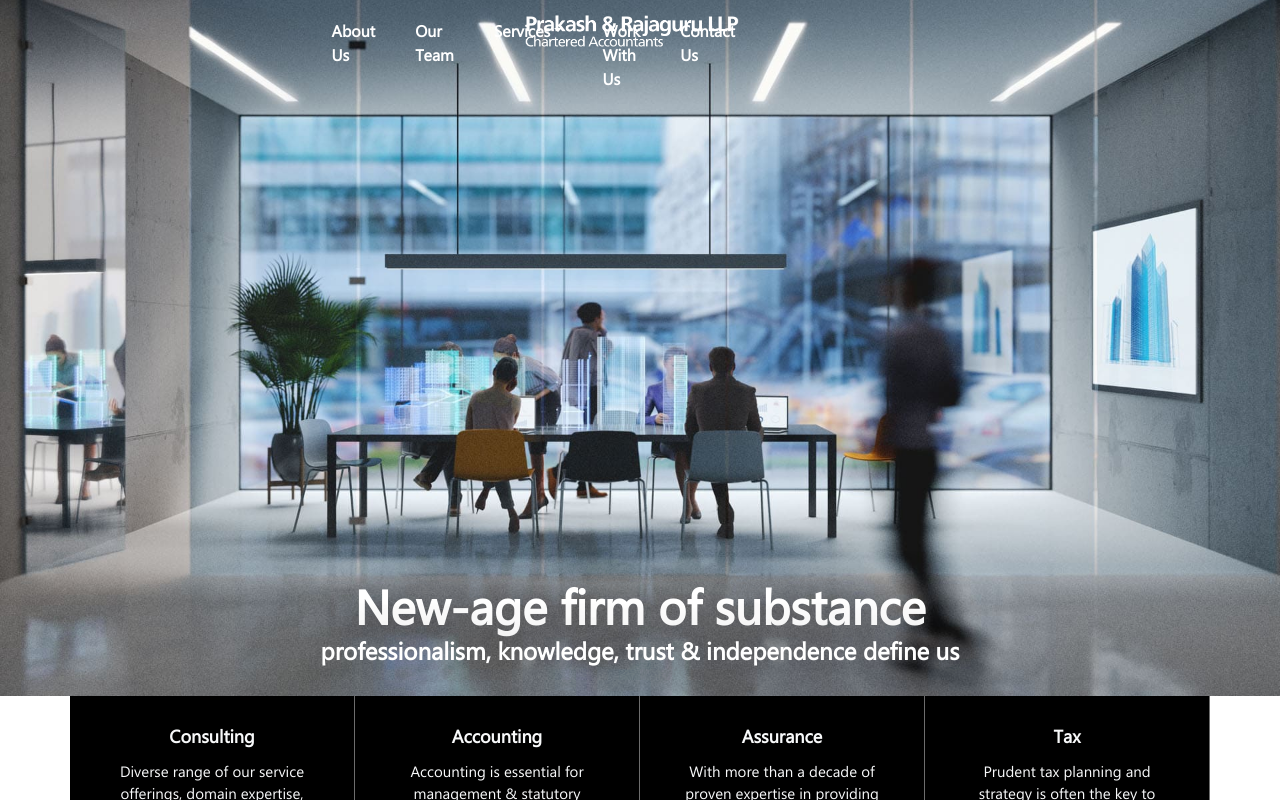
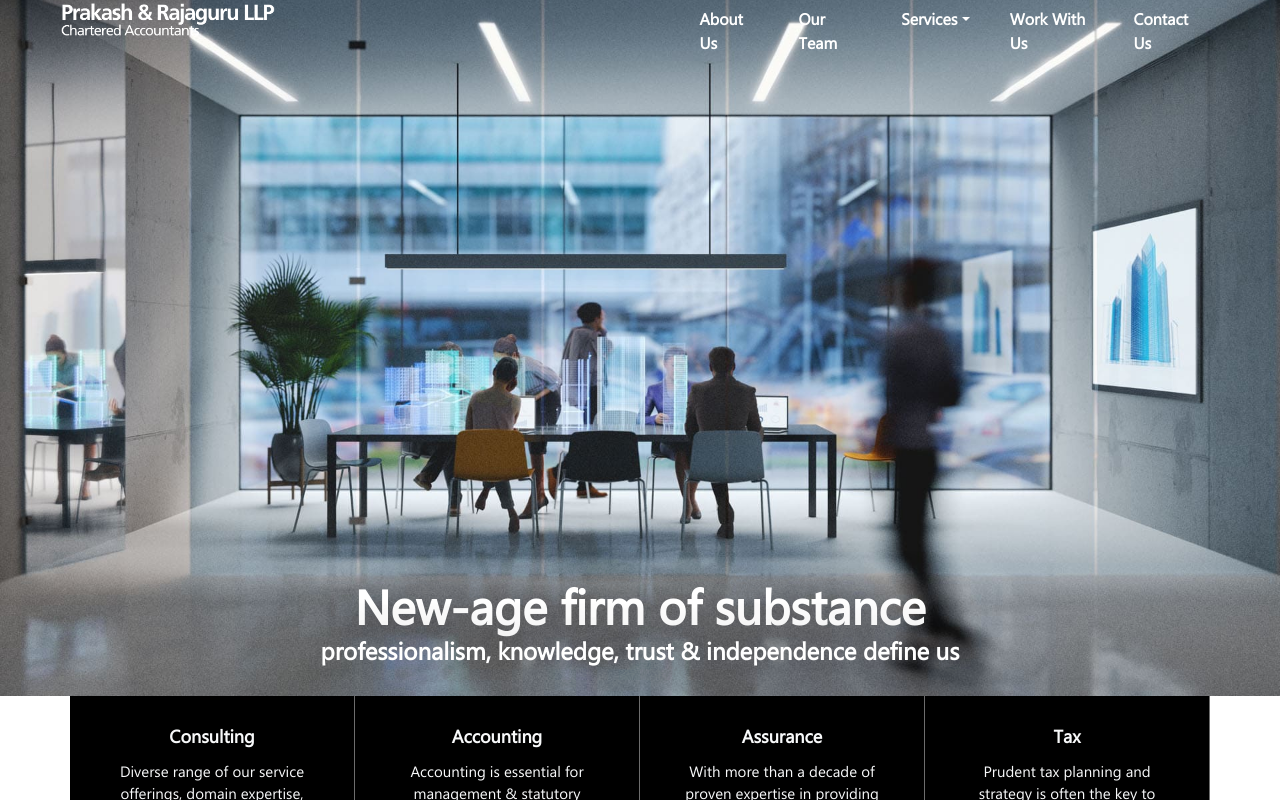
Before and after one commit to Swadhin2001/PandR, a Next.js app: page / in a window 1280 px wide. Shown: the top 800 px of the page. Built offline with nearby package versions, Linux system fonts and the light colour scheme; a small style sheet from the web is missing.

Commit message:
bug fixed

```diff
--- a/src/components/Navbar.jsx
+++ b/src/components/Navbar.jsx
@@ -70,7 +70,7 @@
                 <li className="nav-item nav-padding">
                   <Link className={`nav-link text-${color} p-0`} href="/work-with-us" style={{ "fontWeight": "600", "fontSize": "16px" }}>Work With Us</Link>
                 </li>
-                <li className="nav-item nav-padding">
+                <li className="nav-item nav-padding-last">
                   <Link className={`nav-link text-${color} p-0`} href="/contact-us" style={{ "fontWeight": "600", "fontSize": "16px" }}>Contact Us</Link>
                 </li>
               </ul>
--- a/src/styles/globals.css
+++ b/src/styles/globals.css
@@ -337,6 +337,9 @@
 .nav-padding{
   padding: 13px 20px;
 }
+.nav-padding-last{
+  padding: 13px 16px;
+}
 .herosection {
   background-size: cover;
   background-position: bottom;
@@ -380,9 +383,7 @@
   padding: 10px 20px 10px 30px;
 }
 .nav-elements{
-  position: absolute;
-  right:0px;
-  margin: auto;
+  padding-left: 388px;
 }
 @media only screen and (max-width: 600px) {
   .row-odd {
```
